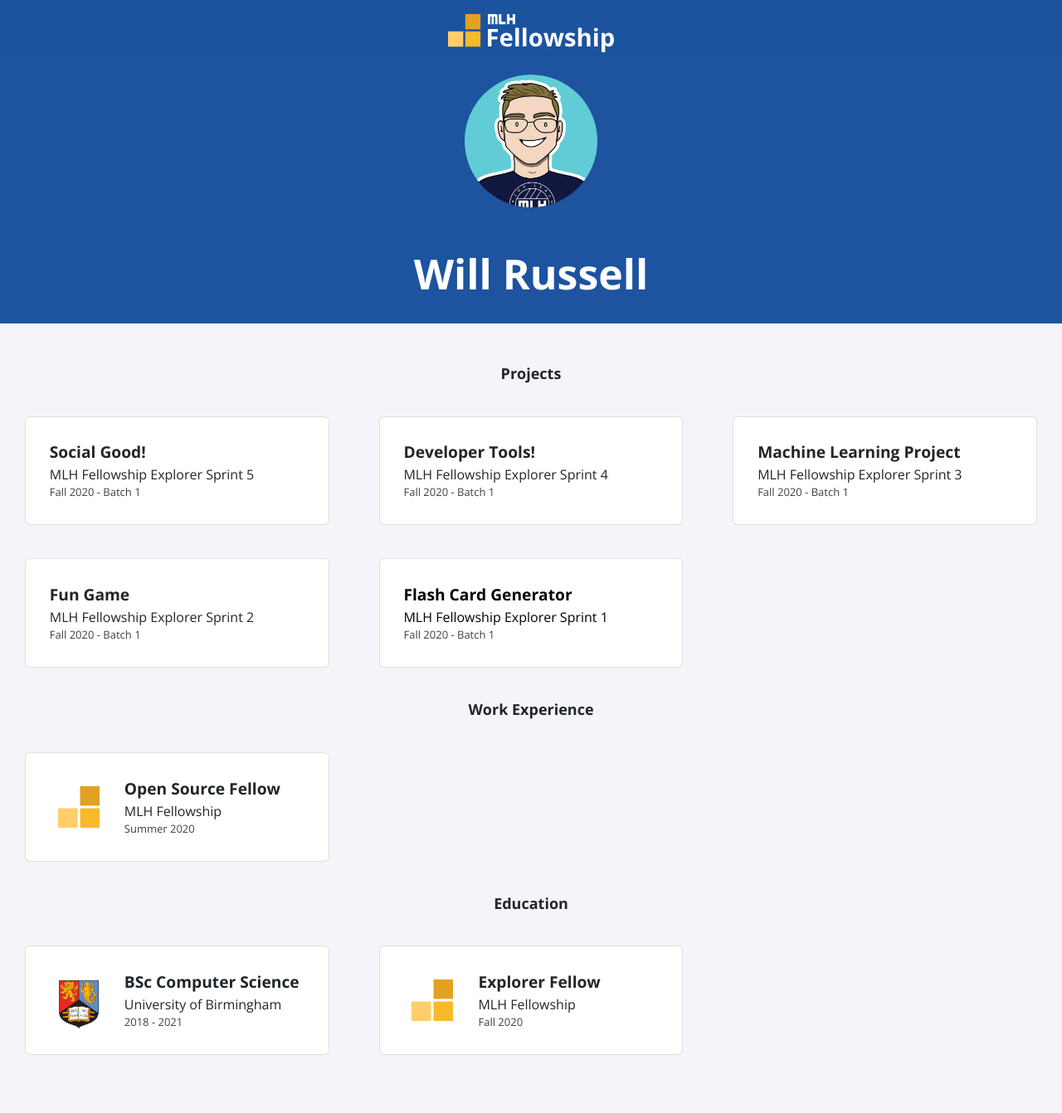
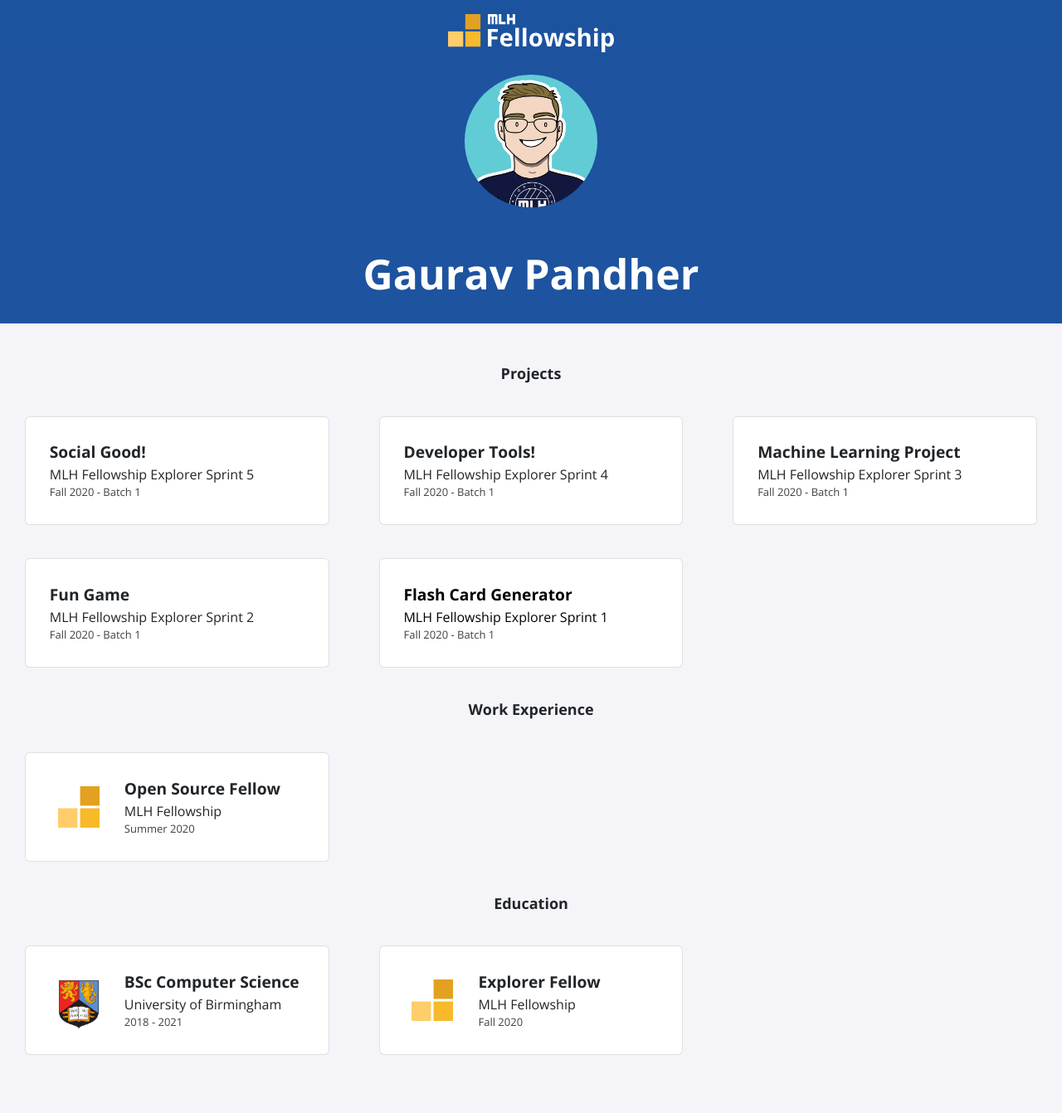
Before and after one commit to gaurav-p-14/gaurav-p-14..github.io, a Jekyll site: the page built from index.html, in a window 1280 px wide. Shown: the whole page at 83% size. Built offline with Jekyll 4.4.1, drawn with Linux system fonts in a browser that asks for light colours; nearby versions of some CDN libraries.

Commit message:
Update _config.yml

```diff
--- a/_config.yml
+++ b/_config.yml
@@ -1,11 +1,11 @@
-title: "Will Russell"
-email: fellowship@mlh.io
+title: "Gaurav Pandher"
+email: gauravspandher@gmail.com
 description: >- # this means to ignore newlines until "baseurl:"
   Write an awesome description for your new site here. You can edit this
   line in _config.yml. It will appear in your document head meta (for
   Google search results) and in your feed.xml site description.
 baseurl: "/"
-url: "/portfolio-template"
+url: "https://gaurav-p-14"
 twitter_username: mlhacks
 github_username:  mlh-fellowship
 
```
